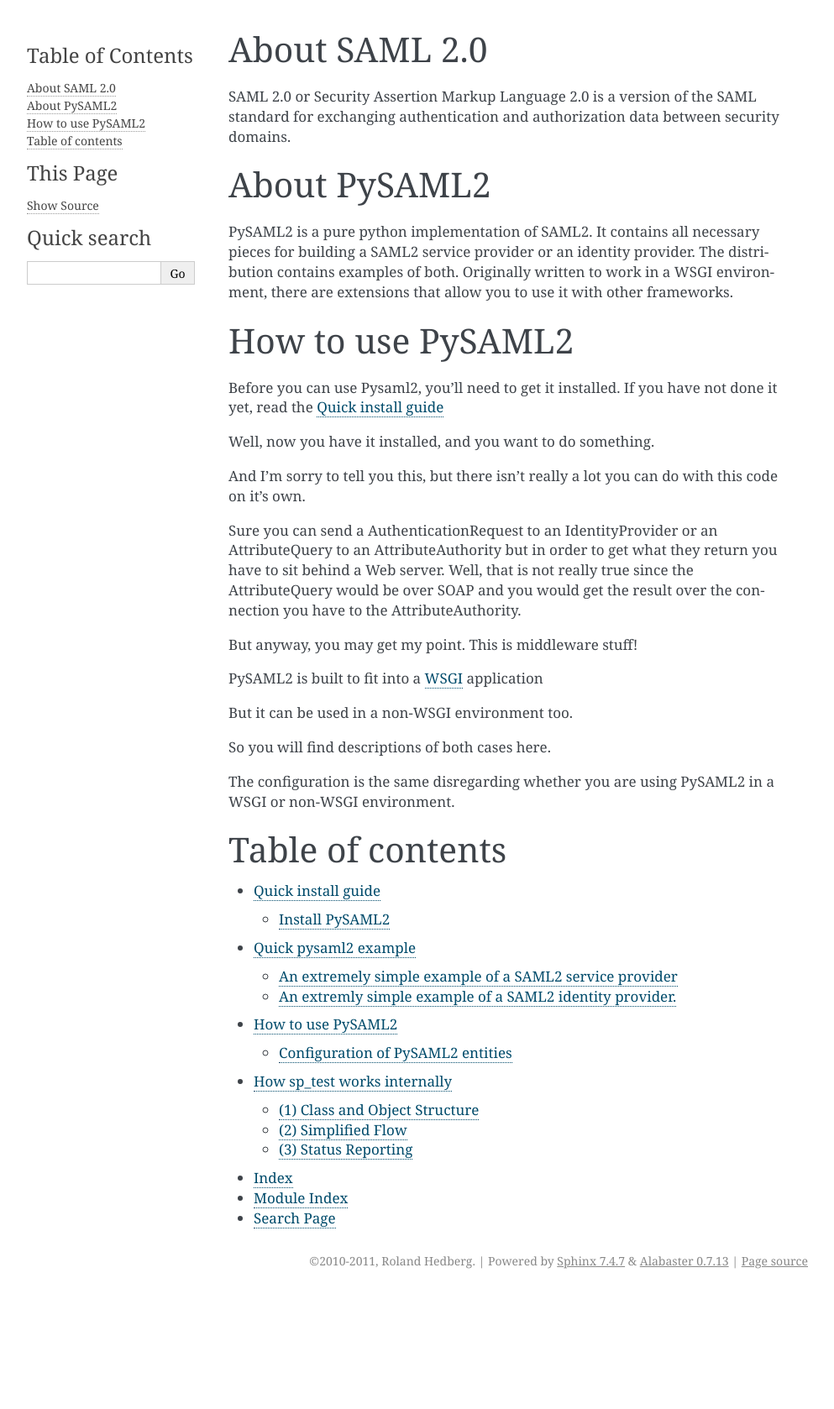
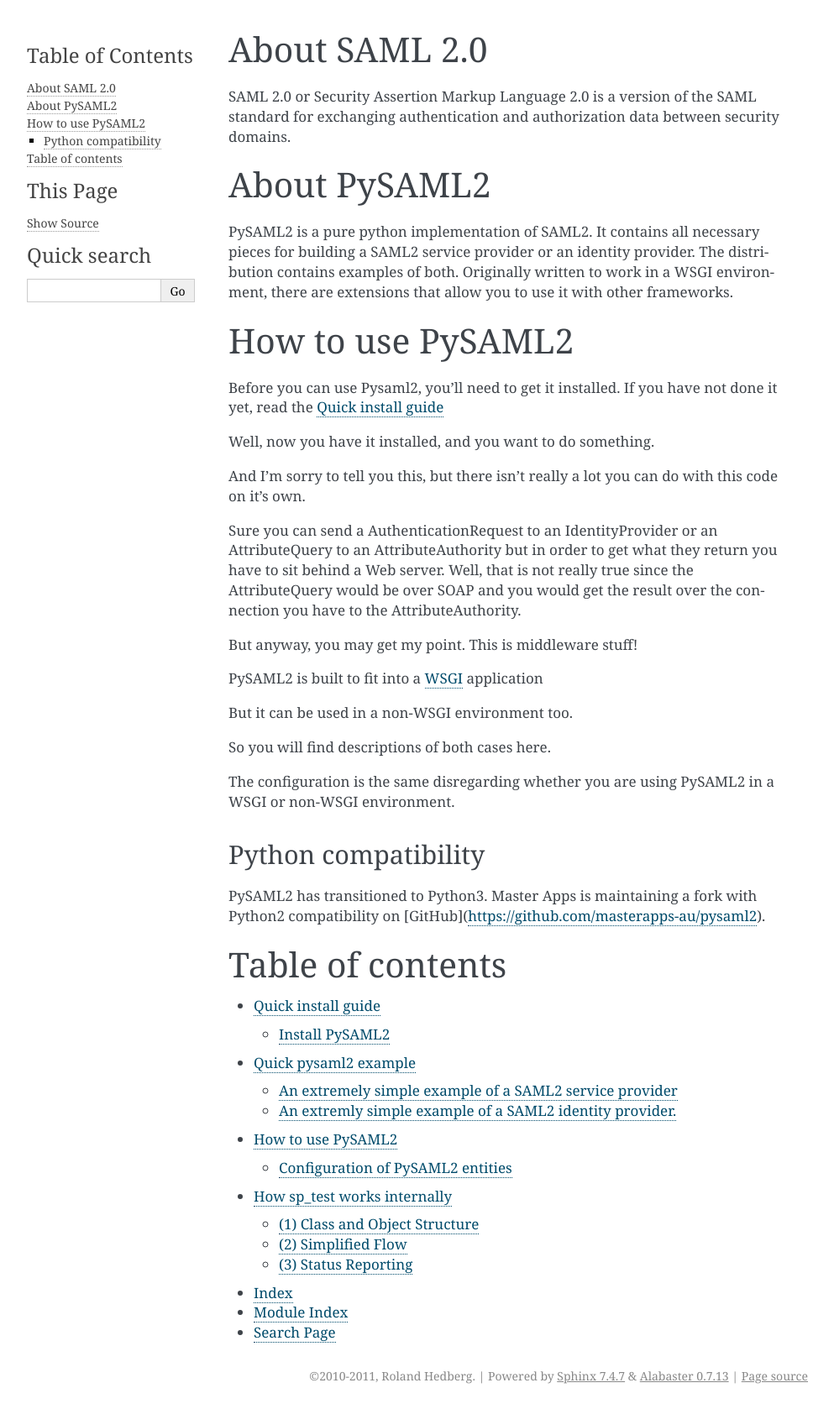
Before and after one commit to IdentityPython/pysaml2, a Sphinx documentation site: the page built from docs/index.rst, in a window 1280 px wide. Shown: the whole page at 84% size, without its empty margins (148-1141 px from the left). Built offline with Sphinx 7.4.7, drawn with Linux system fonts in a browser that asks for light colours; the version number is read from the project's files by our own code; before the commit the page ends 1541 px from its top, so only the background shows below that.

Commit message:
docs: Reference python2 compatible fork
Signed-off-by: Ivan Kanakarakis <ivan.kanak@gmail.com>

```diff
--- a/docs/index.rst
+++ b/docs/index.rst
@@ -45,6 +45,14 @@ So you will find descriptions of both cases here.
 The configuration is the same disregarding whether you are using PySAML2 in a
 WSGI or non-WSGI environment.
 
+
+Python compatibility
+^^^^^^^^^^^^^^^^^^^^
+
+PySAML2 has transitioned to Python3. Master Apps is maintaining a fork with Python2
+compatibility on [GitHub](https://github.com/masterapps-au/pysaml2).
+
+
 Table of contents
 ==================
 
```
